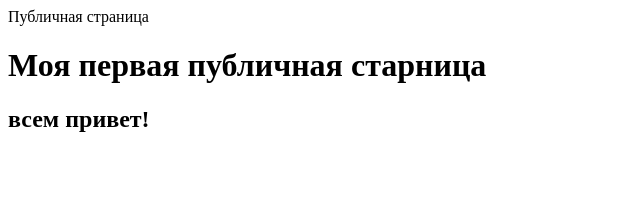
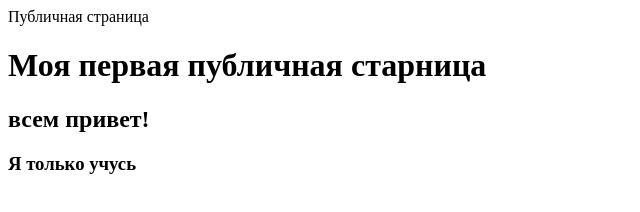
Before and after one commit to irinarumyantseva26032008/mySite, a plain HTML site: page index.html in a window 1280 px wide. Shown: the whole page, without its empty margins (0-640 px from the left). Drawn offline with Linux system fonts and the light colour scheme.

Commit message:
commit 3

```diff
--- a/index.html
+++ b/index.html
@@ -9,5 +9,6 @@
 <body>
     <H1>Моя первая публичная старница</H1>
     <h2>всем привет!</h2>
+     <h3>Я только учусь</h3>
 </body>
 </html>
```
